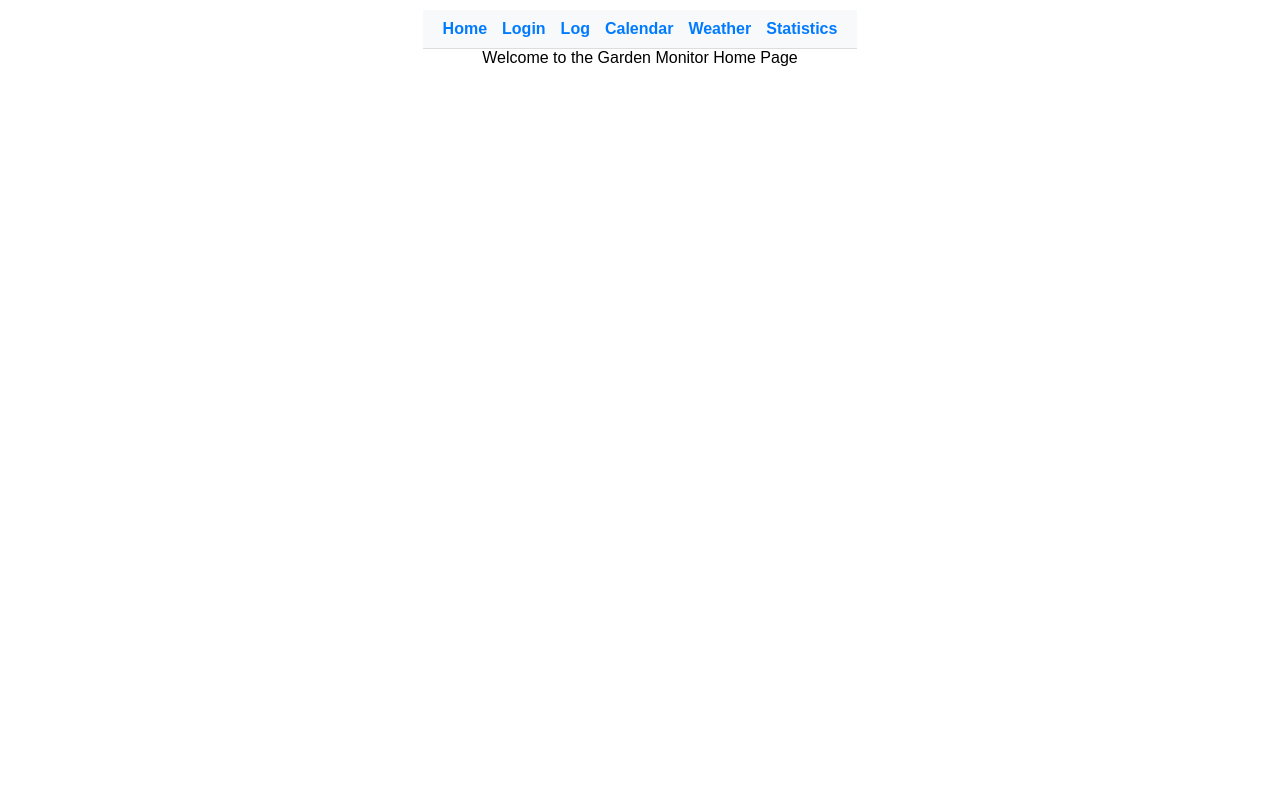
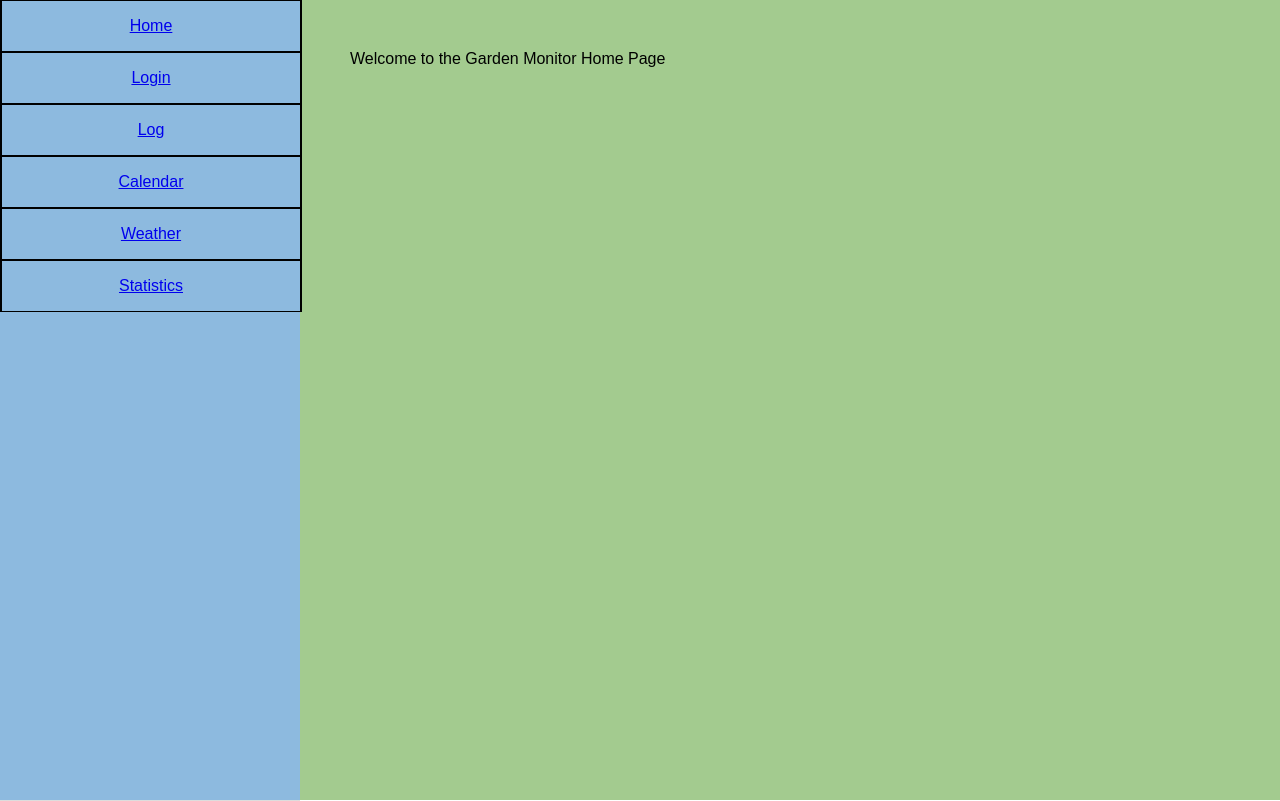
Before and after one commit to Penguinzbro02/garden_monitor, a React (Create React App) app in the folder client/: page / in a window 1280 px wide. Built offline with nearby package versions, Linux system fonts and the light colour scheme.

Commit message:
Create sidebar

```diff
--- a/client/src/App.css
+++ b/client/src/App.css
@@ -1,50 +1,22 @@
 .App {
   display: flex;
-  align-items: center;
-  flex-direction: column;
   width: 100vw;
+  height: 100vh;
   font-family: Arial, Helvetica, sans-serif;
-  margin-top: 10px;
+  margin: 0;
+  padding: 0;
+  background-color: #a3cb8f;
+}
+
+* {
+  margin: 0;
+  padding: 0;
 }
 
 body {
   margin: 0;
   padding: 0;
-}
-
-.App-logo {
-  height: 40vmin;
-  pointer-events: none;
-}
-
-@media (prefers-reduced-motion: no-preference) {
-  .App-logo {
-    animation: App-logo-spin infinite 20s linear;
-  }
-}
-
-.App-header {
-  background-color: #282c34;
-  min-height: 100vh;
-  display: flex;
-  flex-direction: column;
-  align-items: center;
-  justify-content: center;
-  font-size: calc(10px + 2vmin);
-  color: white;
-}
-
-.App-link {
-  color: #61dafb;
-}
-
-@keyframes App-logo-spin {
-  from {
-    transform: rotate(0deg);
-  }
-  to {
-    transform: rotate(360deg);
-  }
+  height: 100%;
 }
 
 form {
@@ -56,3 +28,10 @@ form {
 .form-error {
   color: red;
 }
+
+.Container {
+  flex: 1;
+  padding: 50px;
+  box-sizing: border-box;
+  overflow-y: auto;
+}
--- a/client/src/App.js
+++ b/client/src/App.js
@@ -1,5 +1,5 @@
 import './App.css';
-import { Navbar } from './components/Navbar';
+import { Sidebar } from './components/Sidebar';
 import { Routes, Route } from 'react-router-dom';
 import Home from './components/pages/Home';
 import Login from './components/pages/Login';
@@ -11,15 +11,17 @@ import Statistics from './components/pages/Statistics';
 function App() {
   return (
     <div className="App">
-      <Navbar />
+      <Sidebar />
+      <div className="Container">
         <Routes>
           <Route path="/" element={<Home />} />
           <Route path="/Login" element={<Login />} />
           <Route path="/Log" element={<Log />} />
           <Route path="/Calendar" element={<Calendar />} />
           <Route path="/Weather" element={<Weather />} />
-        <Route path="/statistics" element={<Statistics />} />
+          <Route path="/Statistics" element={<Statistics />} />
         </Routes>
+      </div>
     </div>
   );
 }
--- a/client/src/components/Navbar.css
+++ /dev/null
@@ -1,27 +0,0 @@
-.navbar {
-    background-color: #f8f9fa;
-    padding: 10px 20px;
-    border-bottom: 1px solid #ddd;
-}
-
-.navbar-links {
-    list-style: none;
-    display: flex;
-    gap: 15px;
-    margin: 0;
-    padding: 0;
-}
-
-.navbar-links li {
-    display: inline;
-}
-
-.navbar-links a {
-    text-decoration: none;
-    color: #007bff;
-    font-weight: bold;
-}
-
-.navbar-links a:hover {
-    text-decoration: underline;
-}
--- a/client/src/components/Navbar.js
+++ /dev/null
@@ -1,17 +0,0 @@
-import { Link } from 'react-router-dom';
-import './Navbar.css';
-
-export const Navbar = () => {
-    return (
-        <nav className="navbar">
-            <ul className="navbar-links">
-                <li><Link to="/">Home</Link></li>
-                <li><Link to="/Login">Login</Link></li>
-                <li><Link to="/Log">Log</Link></li>
-                <li><Link to="/Calendar">Calendar</Link></li>
-                <li><Link to="/Weather">Weather</Link></li>
-                <li><Link to="/Statistics">Statistics</Link></li>
-            </ul>
-        </nav>
-    );
-};
--- /dev/null
+++ b/client/src/components/Sidebar.css
@@ -0,0 +1,28 @@
+.Sidebar {
+  padding: 0;
+  border-bottom: 1px solid #ddd;
+  height: 100%;
+  width: 300px;
+  background-color: #8dbadf;
+}
+
+.SidebarList {
+  height: 100%;
+  width: 100%;
+  padding: 0;
+}
+.SidebarList .row {
+  width: 100%;
+  height: 50px;
+  border: 1px solid black;
+  list-style-type: none;
+  margin: 0%;
+  display: flex;
+  flex-direction: row;
+  justify-content: center;
+  align-items: center;
+}
+
+.SidebarList a:hover {
+  text-decoration: underline;
+}
--- /dev/null
+++ b/client/src/components/Sidebar.js
@@ -0,0 +1,21 @@
+import { Link } from 'react-router-dom';
+import './Sidebar.css';
+import { SidebarData } from './SidebarData'
+
+export const Sidebar = () => {
+    return (
+        <div className="Sidebar">
+            <ul className="SidebarList">
+                {SidebarData.map((val, key) => {
+                    return (
+                        <li key={key} className="row">
+                            <Link to={val.link} className="row">
+                                {val.title}
+                            </Link>
+                        </li>
+                    );
+                })}
+            </ul>
+        </div>
+    );
+};
--- /dev/null
+++ b/client/src/components/SidebarData.js
@@ -0,0 +1,31 @@
+import React from 'react'
+
+// Send a list of side bar objects
+export const SidebarData = [
+    {
+        title: "Home",
+        link: "/"
+    },
+    {
+        title: "Login",
+        link: "/Login"
+    },
+    {
+        title: "Log",
+        link: "/Log"
+    },
+    {
+        title: "Calendar",
+        link: "/Calendar"
+    },
+    {
+        title: "Weather",
+        link: "/Weather"
+    },
+    {
+        title: "Statistics",
+        link: "/Statistics"
+    },
+]
+
+export default SidebarData
```
Also changed, not shown: 1 other file (tests, documents, lock files or other folders). Lines whose indentation alone changed are shown as unchanged.
